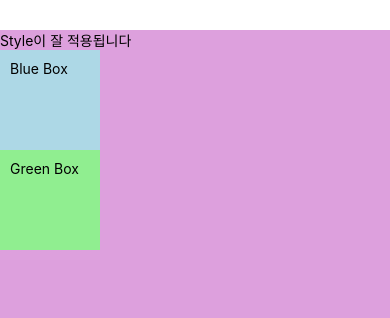
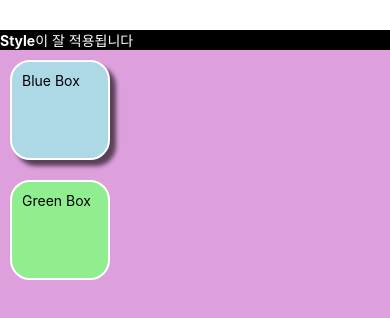
Before and after one commit to liebespaar93/react_native_r3f, a React Native app: screen / in a window 390 px wide. Shown: the top 318 px of the page. Built offline with nearby package versions, Linux system fonts and the light colour scheme.

Commit message:
train style

```diff
--- a/components/tutorial/StyleSheetTutorial.tsx
+++ b/components/tutorial/StyleSheetTutorial.tsx
@@ -4,11 +4,13 @@ import { StyleSheet, Text, View } from 'react-native'
 function StyleSheetTutorial() {
   return (
     <View style={styles.container}>
-      <Text>Style이 잘 적용됩니다</Text>
-      <View style={[styles.box, styles.lightblue]}>
+      <View style={[styles.darkMode]}>
+        <Text style={[styles.darkModeText]}><Text style={[styles.BoldText]}>Style</Text>이 잘 적용됩니다</Text>
+      </View>
+      <View style={[styles.box, styles.lightblue, styles.boxShadow]}>
         <Text>Blue Box</Text>
       </View>
-      <View style={[styles.box, styles.lightgreen]}>
+      <View style={[styles.box, styles.lightgreen, styles.androidShadow]}>
         <Text>Green Box</Text>
       </View>
     </View>
@@ -16,17 +18,41 @@ function StyleSheetTutorial() {
 }
 
 const styles = StyleSheet.create({
+  darkMode: {
+    backgroundColor: 'black'
+  },
+  darkModeText: {
+    color: "white"
+  },
+  BoldText: {
+    fontWeight: "bold"
+  },
   container: { flex: 1, backgroundColor: "plum", width: "100%" },
   box: {
     width: 100,
     height: 100,
     padding: 10,
+    margin: 10,
+    borderWidth: 2,
+    borderColor: "white",
+    borderRadius: 20,
   },
   lightblue: {
     backgroundColor: 'lightblue',
   },
   lightgreen: {
     backgroundColor: 'lightgreen',
+  },
+  boxShadow: {
+    shadowOffset: {
+      width: 6,
+      height: 6
+    },
+    shadowOpacity: 0.6,
+    shadowRadius: 4
+  },
+  androidShadow: {
+    elevation: 10,
   }
 })
 
```
Also changed, not shown: 1 other file (tests, documents, lock files or other folders).
